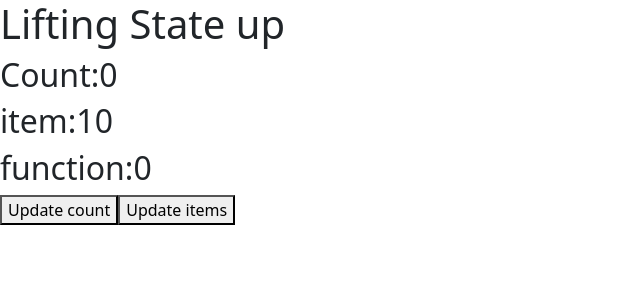
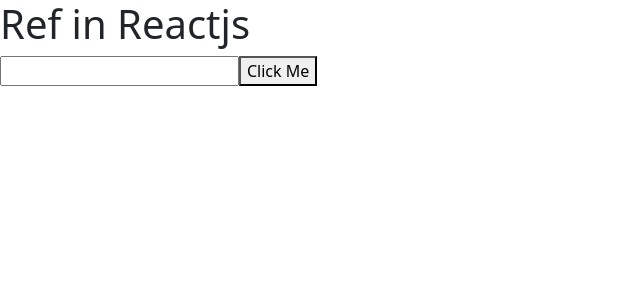
Before and after one commit to Bhaweshkiwitech/Reactjs_tutotrial-, a React (Create React App) app in the folder reactjstut01/: page / in a window 1280 px wide. Shown: the top 300 px of the page, without its empty margins (0-640 px from the left). Built offline with nearby package versions, Linux system fonts and the light colour scheme.

Commit message:
use of ref in reactjs

```diff
--- a/reactjstut01/src/App.js
+++ b/reactjstut01/src/App.js
@@ -1,26 +1,28 @@
-import React, { useState, useMemo } from "react";
-import User from "./User";
-function App() {
-  const [count, setCount] = useState(0);
-  const [item, setItem] = useState(10);
-  const multiCountMemo = useMemo(
-    // this help  us not to updated data when item is updated, it is updated when count is updated
-    function multiCount() {
-      return count * 5;     // useMemo  help to improve performance
-    },
-    [count]
-  );
+import React, { Component,createRef} from 'react';
 
-  return (
-    <>
-      <h1>Lifting State up</h1>
-      <h2>Count:{count}</h2>
-      <h2>item:{item}</h2>
-      <h2> function:{multiCountMemo}</h2>
-      <button onClick={() => setCount(count + 1)}>Update count</button>
-      <button onClick={() => setItem(item * 10)}>Update items</button>
-    </>
-  );
+class App extends Component {
+  constructor(props){
+    super()
+    this.inputRef=createRef()
+  }
+
+  componentDidMount() {
+    // console.log(this.inputRef.current.value='1000')
+  }
+  getVal(){
+    console.log(this.inputRef.current.value)
+    this.inputRef.current.style.color='red'
+
+  }
+  render() {
+    return (
+      <>
+        <h1>Ref in Reactjs</h1>
+        <input type="text" ref={this.inputRef}/>
+        <button onClick={()=>this.getVal()}>Click Me </button>
+        </>
+    );
+  }
 }
 
 export default App;
```
